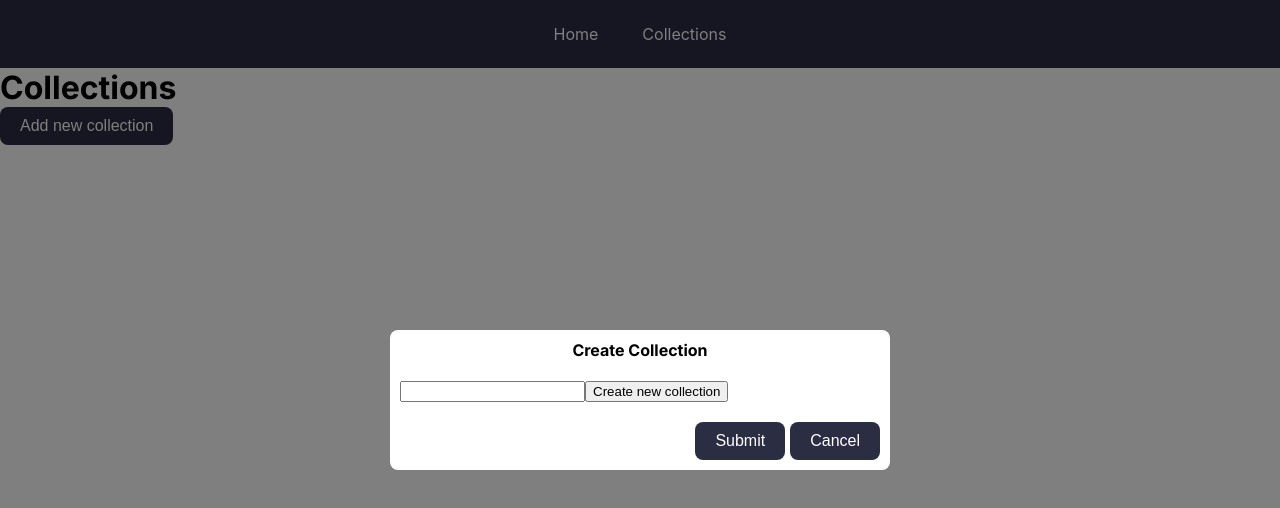
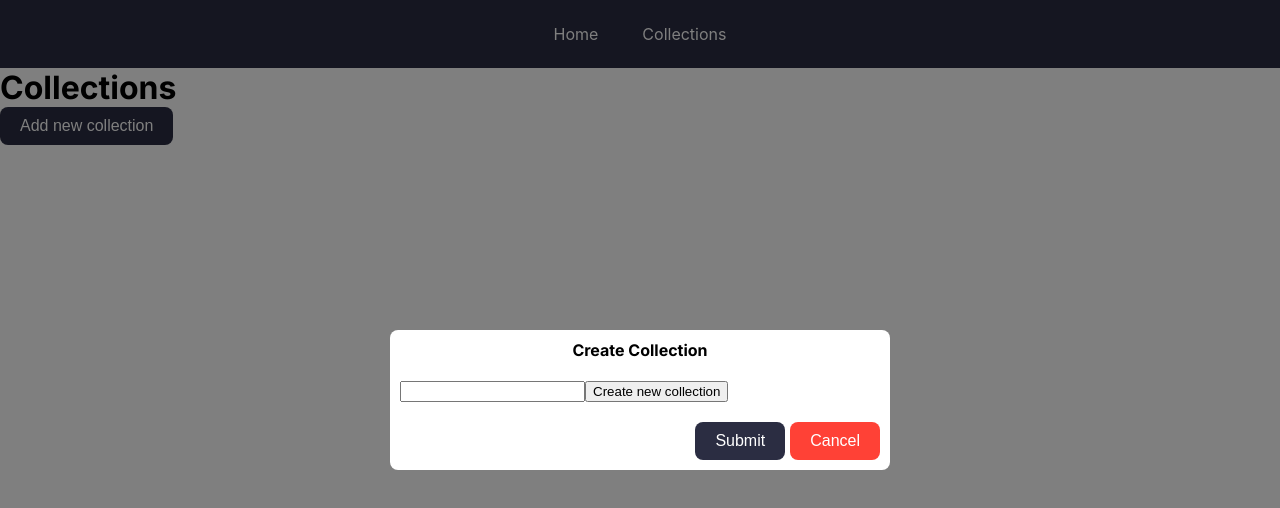
Before and after one commit to alvinmdj/anime-collection, a Next.js app: page /anime/collections in a window 1280 px wide. Both pictures are taken after a click on the button "Add new collection". Shown: the top 508 px of the page. Built offline with nearby package versions, Linux system fonts and the light colour scheme.

Commit message:
update button with color type

```diff
--- a/src/components/Button.tsx
+++ b/src/components/Button.tsx
@@ -1,9 +1,26 @@
 import styled from '@emotion/styled';
 
 type TButtonProps = {
-  bgColor?: string;
-  textColor?: string;
-  hoverColor?: string;
+  colorType: 'primary' | 'danger';
+};
+
+const colorSchemes: {
+  [key: string]: {
+    backgroundColor: string;
+    hoverColor: string;
+    textColor: string;
+  };
+} = {
+  primary: {
+    backgroundColor: '#2b2d42',
+    hoverColor: '#394168',
+    textColor: '#FFFFFF',
+  },
+  danger: {
+    backgroundColor: '#FF4136',
+    hoverColor: '#E71D1D',
+    textColor: '#FFFFFF',
+  },
 };
 
 const Button = styled.button((props: TButtonProps) => ({
@@ -11,13 +28,13 @@ const Button = styled.button((props: TButtonProps) => ({
   fontSize: '16px',
   borderRadius: '8px',
   cursor: 'pointer',
-  backgroundColor: props.bgColor || '#2b2d42',
-  color: props.textColor || 'white',
+  backgroundColor: colorSchemes[props.colorType].backgroundColor,
+  color: colorSchemes[props.colorType].textColor,
   border: 'none',
   transition: 'background-color 0.3s',
 
   '&:hover': {
-    backgroundColor: props.hoverColor || '#394168',
+    backgroundColor: colorSchemes[props.colorType].hoverColor,
   },
 
   '&:disabled': {
--- a/src/components/Modal/index.tsx
+++ b/src/components/Modal/index.tsx
@@ -18,8 +18,12 @@ const Modal = ({ show, onClose, title, children }: TModalProps) => {
         <ModalHeader>{title}</ModalHeader>
         <ModalBody>{children}</ModalBody>
         <ModalFooter>
-          <Button onClick={onClose}>Submit</Button>
-          <Button onClick={onClose}>Cancel</Button>
+          <Button colorType="primary" onClick={onClose}>
+            Submit
+          </Button>
+          <Button colorType="danger" onClick={onClose}>
+            Cancel
+          </Button>
         </ModalFooter>
       </ModalContent>
     </ModalRoot>
--- a/src/pages/anime/[id].tsx
+++ b/src/pages/anime/[id].tsx
@@ -58,7 +58,7 @@ const AnimeDetail = () => {
               ))}
             </div>
             <p>Status: {animeDetail.data.Media?.status}</p>
-            <Button onClick={() => setShowModal(true)}>
+            <Button colorType="primary" onClick={() => setShowModal(true)}>
               Add to Collection
             </Button>
             {getAnimeCollections(animeDetail.data?.Media?.id || -1).map(
--- a/src/pages/anime/collections/index.tsx
+++ b/src/pages/anime/collections/index.tsx
@@ -15,7 +15,9 @@ const Collections = () => {
   return (
     <MainLayout>
       <h1>Collections</h1>
-      <Button onClick={() => setShowModal(true)}>Add new collection</Button>
+      <Button colorType="primary" onClick={() => setShowModal(true)}>
+        Add new collection
+      </Button>
       <div>
         {collections.map((col) => (
           <Link key={col.id} href={`/anime/collections/${col.name}`}>
```
